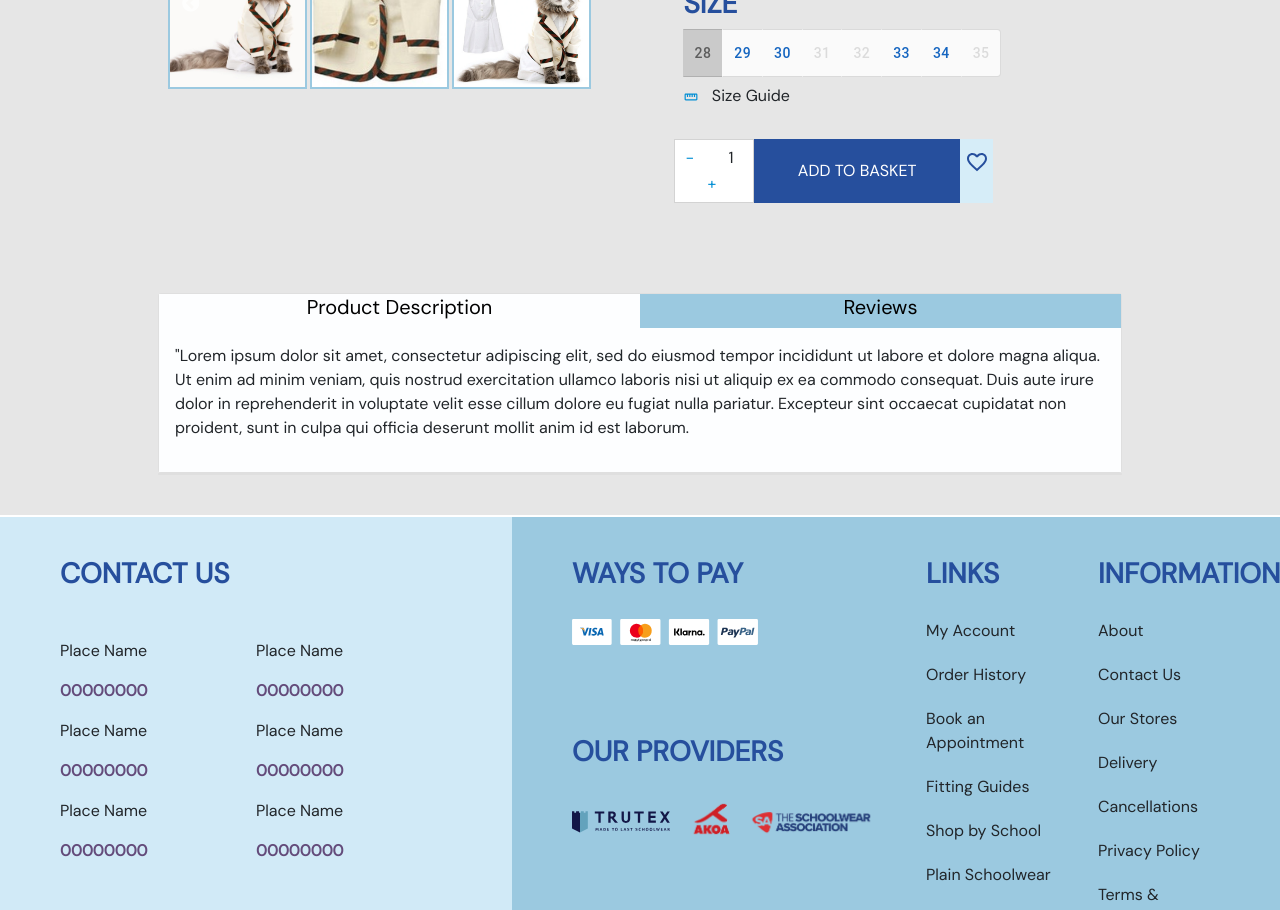
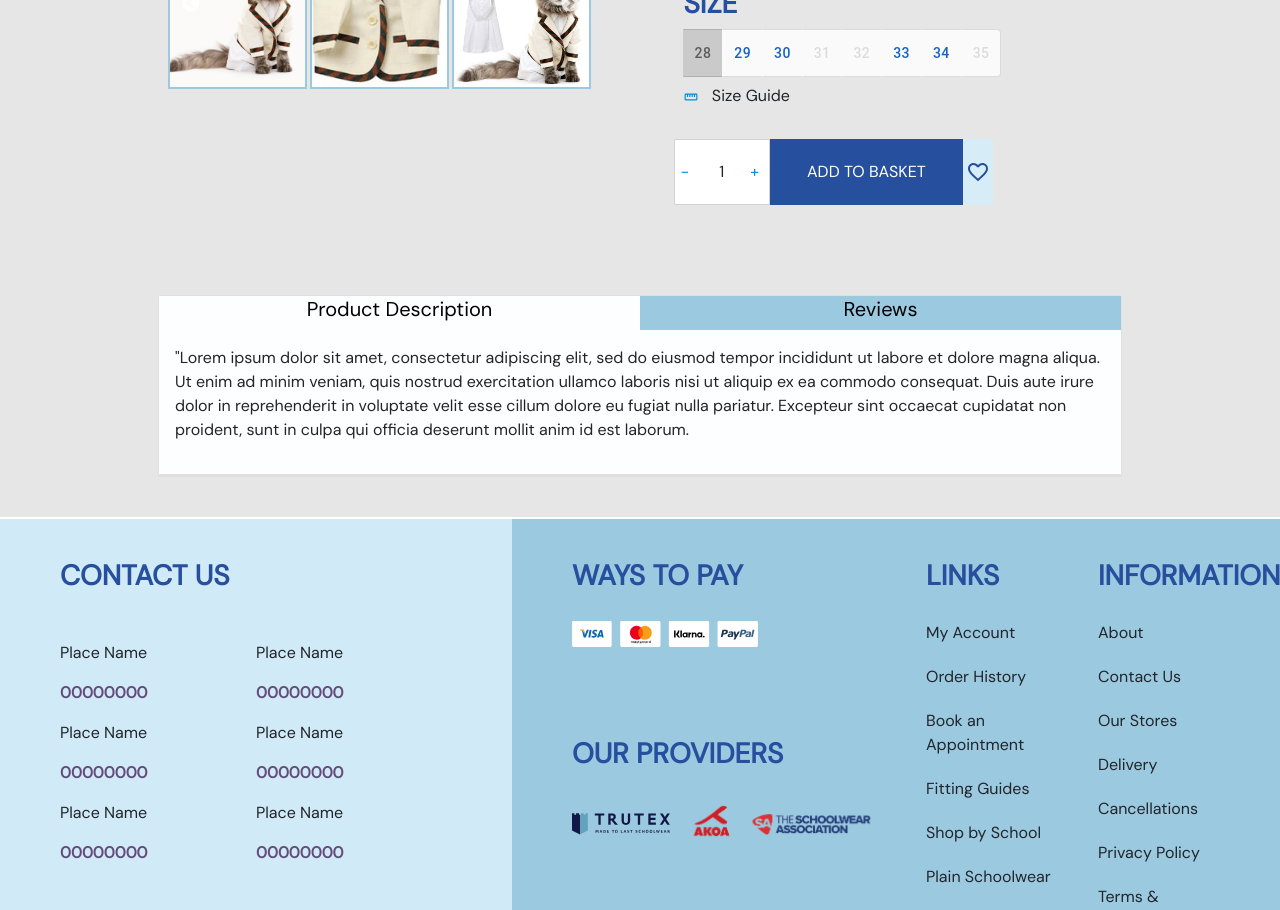
Before and after one commit to Thabai/Ecommerce-react-test, a React (Create React App) app: page / in a window 1280 px wide. Shown: the part 780-1690 px from the top of the page. Built offline with nearby package versions, Linux system fonts and the light colour scheme.

Commit message:
complete css

```diff
--- a/src/Components/Basket.js
+++ b/src/Components/Basket.js
@@ -34,15 +34,21 @@ const Container = styled.div`
 
   @media screen and (max-width: 1000px) {
     justify-content: center;
+    margin: 30px 50px;
+    width: 40%;
+  }
+
+  @media screen and (max-width: 500px) {
+    justify-content: center;
     margin: auto;
     width: 80%;
   }
 `;
 
 const Counter = styled.div`
+  display: flex;
   background: white;
   border: 0.5px solid lightgrey;
-  padding: 5px;
 
   @media screen and (max-width: 1000px) {
     display: none;
@@ -72,14 +78,14 @@ const BlueDiv = styled.div`
 
   @media screen and (max-width: 1000px) {
     display: block;
-    margin: auto;
+    margin: 0 auto;
   }
 `;
 
 const BlueDiv2 = styled.div`
   background: #d6edf8;
   width: 50px;
-  padding-top: 10px;
+  padding-top: 20px;
 
   @media screen and (max-width: 1000px) {
     display: none;
```
